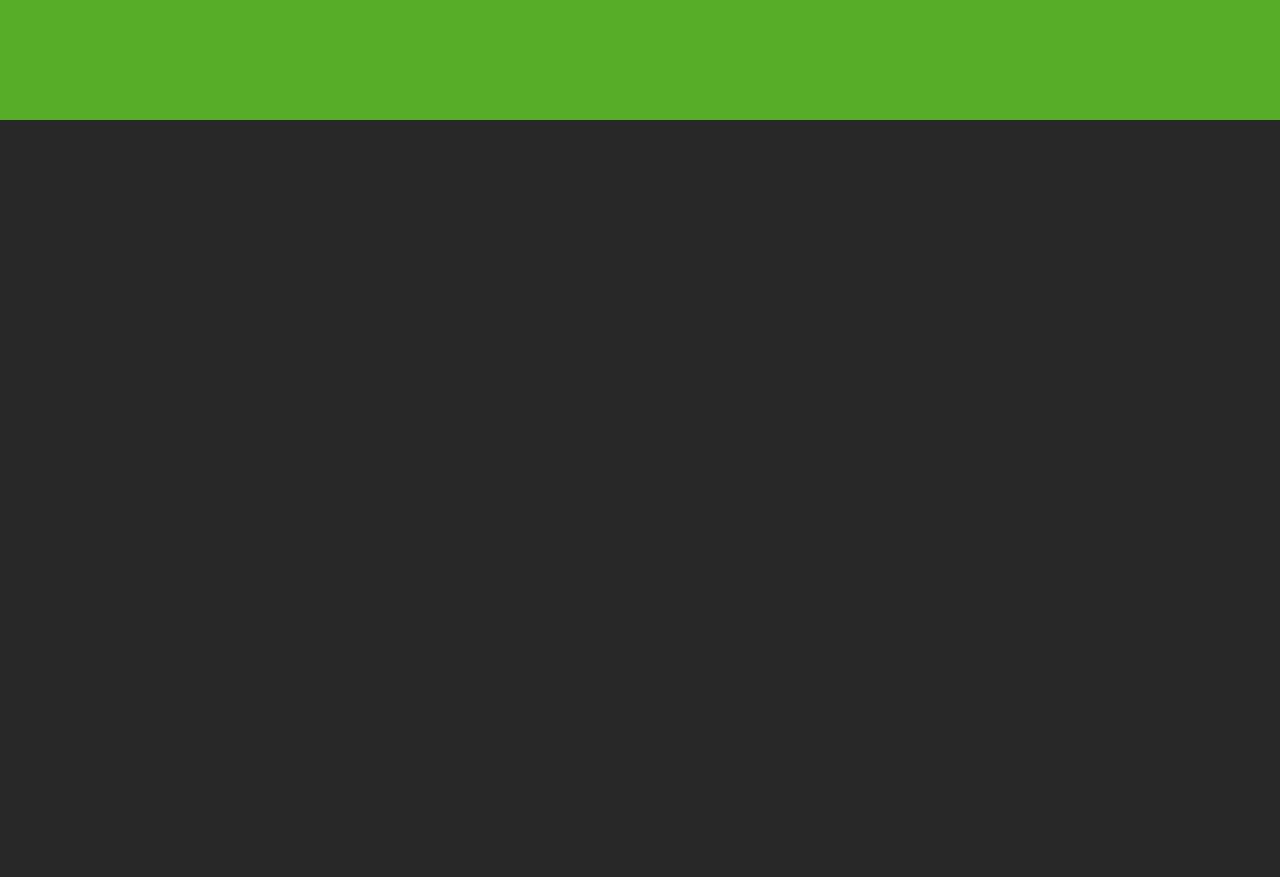
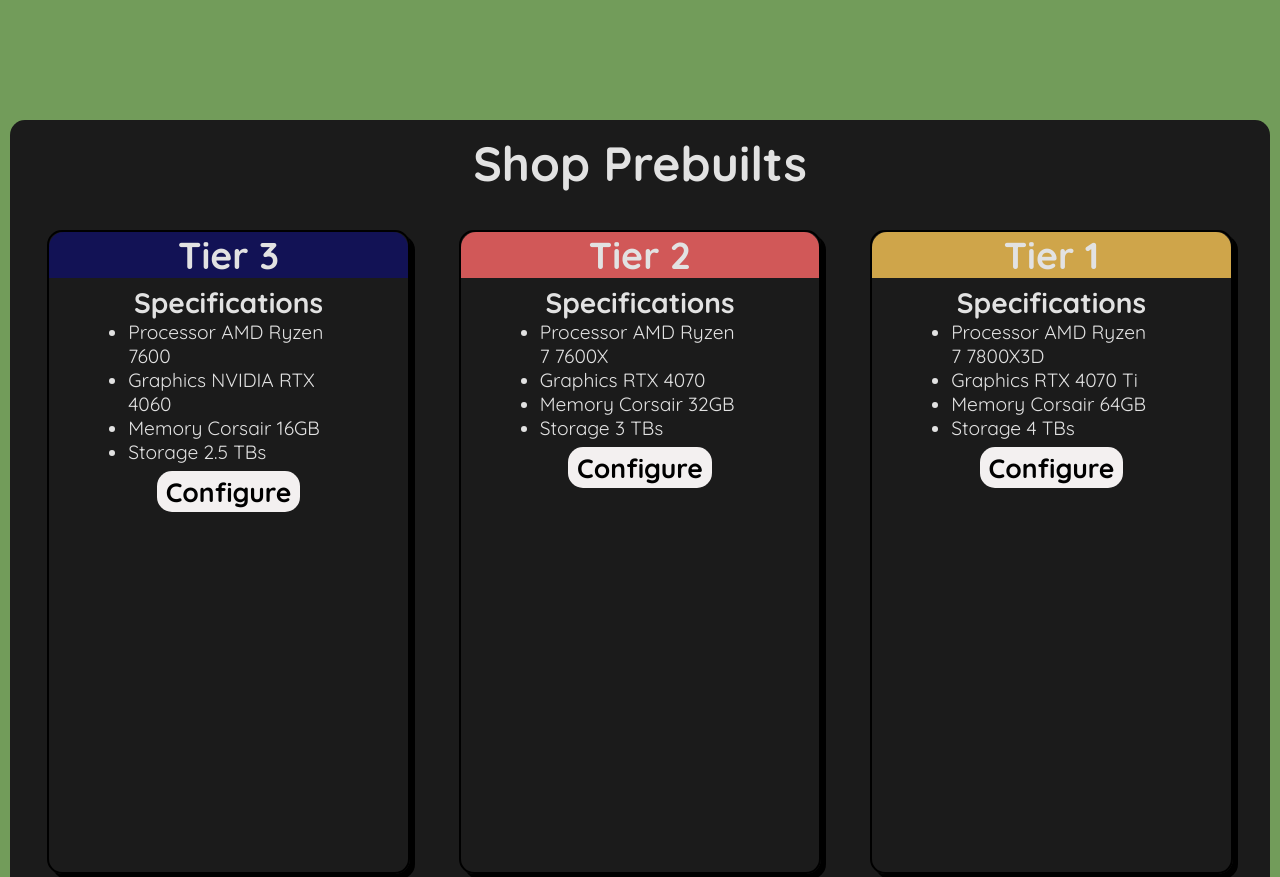
Before and after one commit to isaiahearley/Computer-Business, a plain HTML site: page index.html in a window 1280 px wide. Shown: the part 680-1557 px from the top of the page. Drawn offline with Linux system fonts and the light colour scheme.

Commit message:
Customized Tier Section Added t1,t2,t3.html files Added additional css elements for index

```diff
--- a/index.html
+++ b/index.html
@@ -8,7 +8,7 @@
     <link rel="preconnect" href="https://fonts.gstatic.com" crossorigin>
     <link href="https://fonts.googleapis.com/css2?family=Quicksand:wght@300..700&display=swap" rel="stylesheet">
 
-    <title>SDDA | San Diego Desktop Assembly</title>
+    <title>San Diego Custom Desktops</title>
 </head>
 
 <body>
@@ -19,18 +19,26 @@
             <section class="main-hero-img">
 
                 <div class="donate">
-                    <p>Want to support our business? <span class="underline">Donate to us here!</span></p>
+                    <section class="donate-card">
+
+                    </section>
+                    <section class="donate-card-long">
+                        <p>Want to support our business? <span class="underline">Donate to us here!</span></p>
+                    </section>
+                    <section class="donate-card align-right">
+                        <a class="close-ad" href="">X</a>
+                    </section>
                 </div>
 
-                <div class="section">
+                <div class="nav-section">
                     <div class="card">
-                        <h1>San Diego Desktop Assembly</h1>
+                        <h1>San Diego Custom Desktops</h1>
                     </div>
 
                     <div class="card align-right">
                         <nav>
                             <ul>
-                                <li><a>Home</a></li>
+                                <li><a href="index.html">Home</a></li>
                                 <li><a href="customize.html">Customize</a></li>
                                 <li><a href="about.html">About</a></li>
                                 <li><a href="cart.html">Cart</a></li>
@@ -39,7 +47,13 @@
                     </div>
                 </div>
 
+
+                <section class="main-hero-video">
+
+                </section>
+
             </section>
+
 
 
     </header>
@@ -48,6 +62,84 @@
 
 
     <main>
+
+        <section class="prebuilt-section">
+            <h1 class="section-header">Shop Prebuilts</h1>
+
+
+
+            <section class="pc-section">
+
+                <div class="pc-card">
+
+                    <div class="tier-decor-three tier-decor">
+                        <h1>Tier 3</h1>
+                    </div>
+
+                    <div class="specs">
+                        <h3>Specifications</h3>
+                        <ul>
+                            <li>Processor AMD Ryzen 7600 </li>
+                            <li>Graphics NVIDIA RTX 4060</li>
+                            <li>Memory Corsair 16GB</li>
+                            <li>Storage 2.5 TBs</li>
+                        </ul>
+                    </div>
+
+                    <div class="configure">
+                        <h5><a class="nodecor" href="./Products/tier3.html">Configure</a></h5>
+                    </div>
+
+                </div>
+
+                <div class="pc-card">
+
+                    <div class="tier-decor-two tier-decor">
+                        <h1>Tier 2</h1>
+                    </div>
+
+                    <div class="specs">
+                        <h3>Specifications</h3>
+                        <ul>
+                            <li>Processor AMD Ryzen 7 7600X </li>
+                            <li>Graphics RTX 4070 </li>
+                            <li>Memory Corsair 32GB </li>
+                            <li>Storage 3 TBs</li>
+                        </ul>
+                    </div>
+
+
+                    <div class="configure">
+                        <h5><a class="nodecor" href="./Products/tier2.html">Configure</a></h5>
+                    </div>
+
+
+                </div>
+
+                <div class="pc-card">
+
+                    <div class="tier-decor-one tier-decor">
+                        <h1>Tier 1</h1>
+                    </div>
+
+                    <div class="specs">
+                        <h3>Specifications</h3>
+                        <ul>
+                            <li>Processor AMD Ryzen 7 7800X3D </li>
+                            <li>Graphics RTX 4070 Ti </li>
+                            <li>Memory Corsair 64GB </li>
+                            <li>Storage 4 TBs</li>
+                        </ul>
+                    </div>
+
+                    <div class="configure">
+                        <h5><a class="nodecor" href="./Products/tier1.html">Configure</a></h5>
+                    </div>
+                </div>
+
+            </section>
+
+        </section>
 
     </main>
 
--- a/styles.css
+++ b/styles.css
@@ -6,34 +6,55 @@
 }
 
 body {
-    background-color: rgb(39, 39, 39);
+    background-color: rgb(114, 156, 90);
 }
 
 header {
-    height: 200vh;
+    height: 100vh;
+}
+
+.nodecor {
+    text-decoration: none;
+    color: black;
 }
 
 .donate {
     background-color: rgb(218, 195, 166);
     text-align: center;
     padding: 0.5% 0%;
+    display: flex;
+}
+
+.donate-card {
+    flex-basis: 10%;
+}
+
+.donate-card-long {
+    flex-basis: 79%;
+}
+
+.close-ad {
+    font-weight: 900;
+    text-decoration: none;
+    color: black;
 }
 
 .underline {
     text-decoration: underline;
 }
 
-.section {
+.nav-section {
     display: flex;
     right: 0;
     color: white;
     padding: 1% 40px;
     border-radius: 15px;
     backdrop-filter: blur(1px);
-    margin: 5px 10px;
+    margin: 20px 10px;
+    transition: 0.15s;
 }
 
-.section:hover {
+.nav-section:hover {
     background-color: rgb(19, 19, 26);
     transition: 0.3s;
 }
@@ -47,32 +68,121 @@
     text-align: right;
 }
 
-nav {
-    margin: 0.3% 0%;
-}
-
 nav ul {
     display: inline-flex;
     list-style-type: none;
 }
 
 nav ul li {
-    padding: 0% 10px;
+    padding: 2% 10px;
+
 }
 
 nav ul li a {
     text-decoration: none;
     color: white;
     font-weight: 800;
+    padding: 8% 10px;
+    border-radius: 5px;
 }
 
 nav ul li a:hover {
-    text-decoration: underline;
+    background-color: rgb(73, 73, 73);
 }
 
 .main-hero-img {
-    background-color: rgb(88, 172, 39);
+    background-color: rgb(114, 156, 90);
     height: 100vh;
+}
+
+.main-hero-video {
+    position: absolute;
+    background-color: rgb(27, 27, 27);
+    border-radius: 15px;
+}
+
+.section-header {
+    text-align: center;
+}
+
+.prebuilt-section {
+    font-size: 2em;
+    border-radius: 15px;
+    height: 100vh;
+    padding: 1%;
+    background-color: rgb(27, 27, 27);
+    color: rgb(226, 226, 226);
+    margin: 0% 10px;
+}
+
+.pc-section {
+    height: 90vh;
+    border-radius: 15px;
+    display: flex;
+}
+
+.pc-card {
+    flex-basis: 33%;
+    max-width: 700px;
+    height: 80vh;
+    border: 2px solid rgb(0, 0, 0);
+    box-shadow: 5px 5px black;
+    margin: 3% 2%;
+    border-radius: 15px;
+    text-align: center;
+    transition: 0.5s;
+}
+
+.pc-card:hover {
+    box-shadow: 10px 10px black;
+    transition: 0.5s;
+}
+
+.tier-decor-one {
+    background-color: rgb(207, 165, 74);
+}
+
+.tier-decor-two {
+    background-color: rgb(209, 88, 88);
+}
+
+.tier-decor-three {
+    background-color: rgb(18, 18, 85);
+}
+
+.tier-decor {
+    border-top-left-radius: 15px;
+    border-top-right-radius: 15px;
+}
+
+.configure {
+    position: relative;
+    bottom: 0%;
+    margin: 0% 30%;
+    padding: 1% 0%;
+    border-radius: 15px;
+    background-color: rgb(243, 240, 240);
+    font-size: 1em;
+    transition: 0.3s;
+}
+
+.configure:hover {
+    margin: 0% 29%;
+    font-size: 1.1em;
+    transition: 0.3s;
+}
+
+.specs {
+    text-align: center;
+    font-size: 0.75em;
+    margin: 2% 15%;
+}
+
+.specs ul li {
+    font-size: 0.8em;
+    text-align: left;
+    margin: 0% 10%;
+
 }
 
 footer {
```
Also changed, not shown: Products/tier1.html (added, +1 -0 lines), Products/tier2.html (added, +1 -0 lines), Products/tier3.html (added, +1 -0 lines), about.html (+1 -0 lines), cart.html (+1 -0 lines), customize.html (+1 -0 lines).
